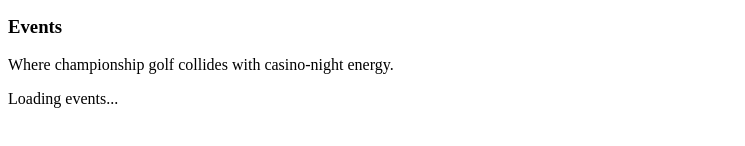
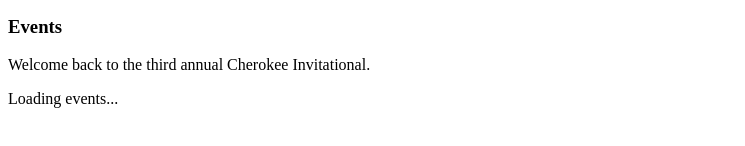
Before and after one commit to RonBurgundyyyy/cherokee-invitational, a plain HTML site: page index.html in a window 1280 px wide. Shown: the part 375-521 px from the top of the page, without its empty margins (0-745 px from the left). Drawn offline with Linux system fonts and the light colour scheme.

Commit message:
Update events tagline

```diff
--- a/index.html
+++ b/index.html
@@ -38,7 +38,7 @@
       <section id="home" class="page">
         <section class="hero">
           <h1>Events</h1>
-          <p>Where championship golf collides with casino-night energy.</p>
+        <p>Welcome back to the third annual Cherokee Invitational.</p>
         </section>
 
         <section class="events-grid" id="events-grid">
```
